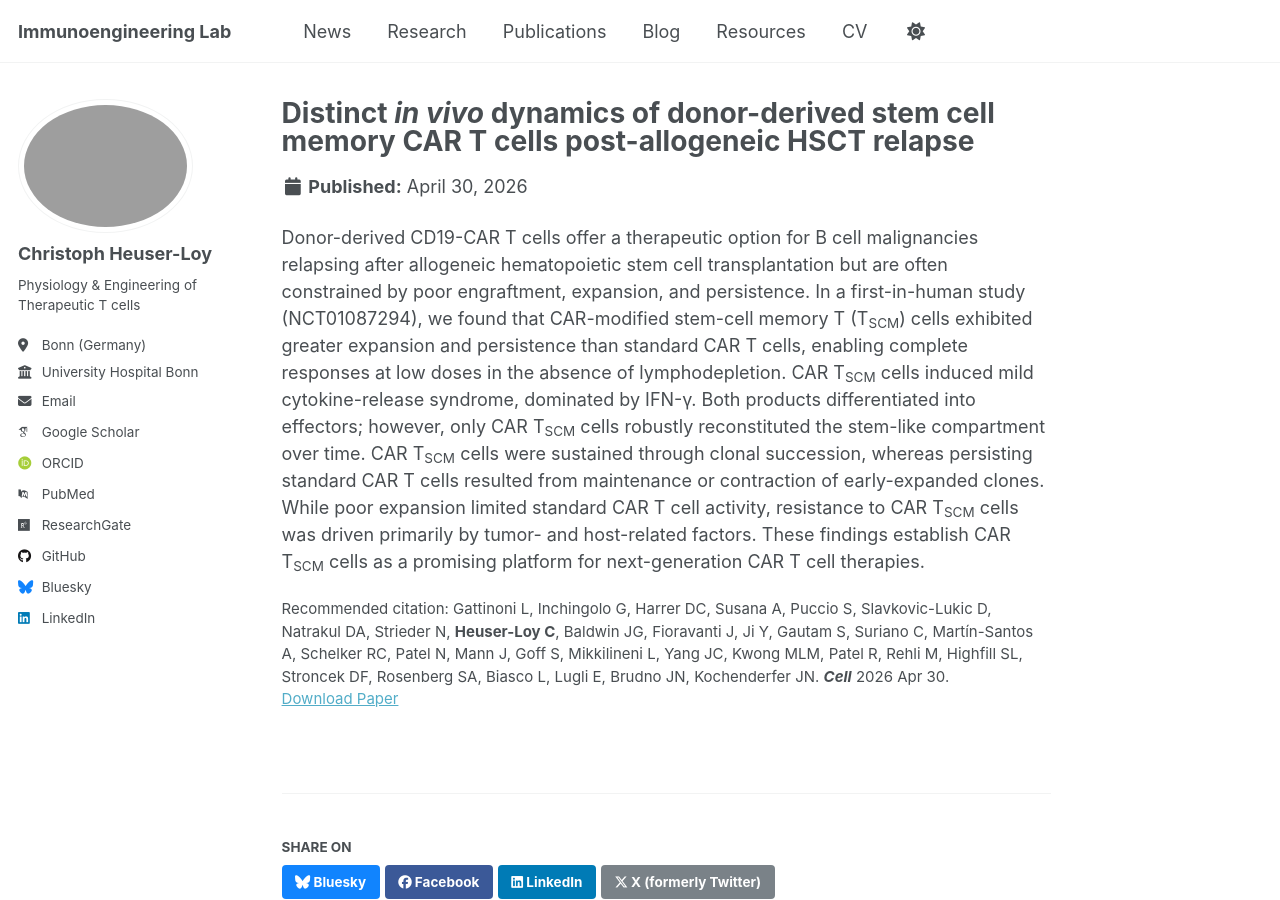
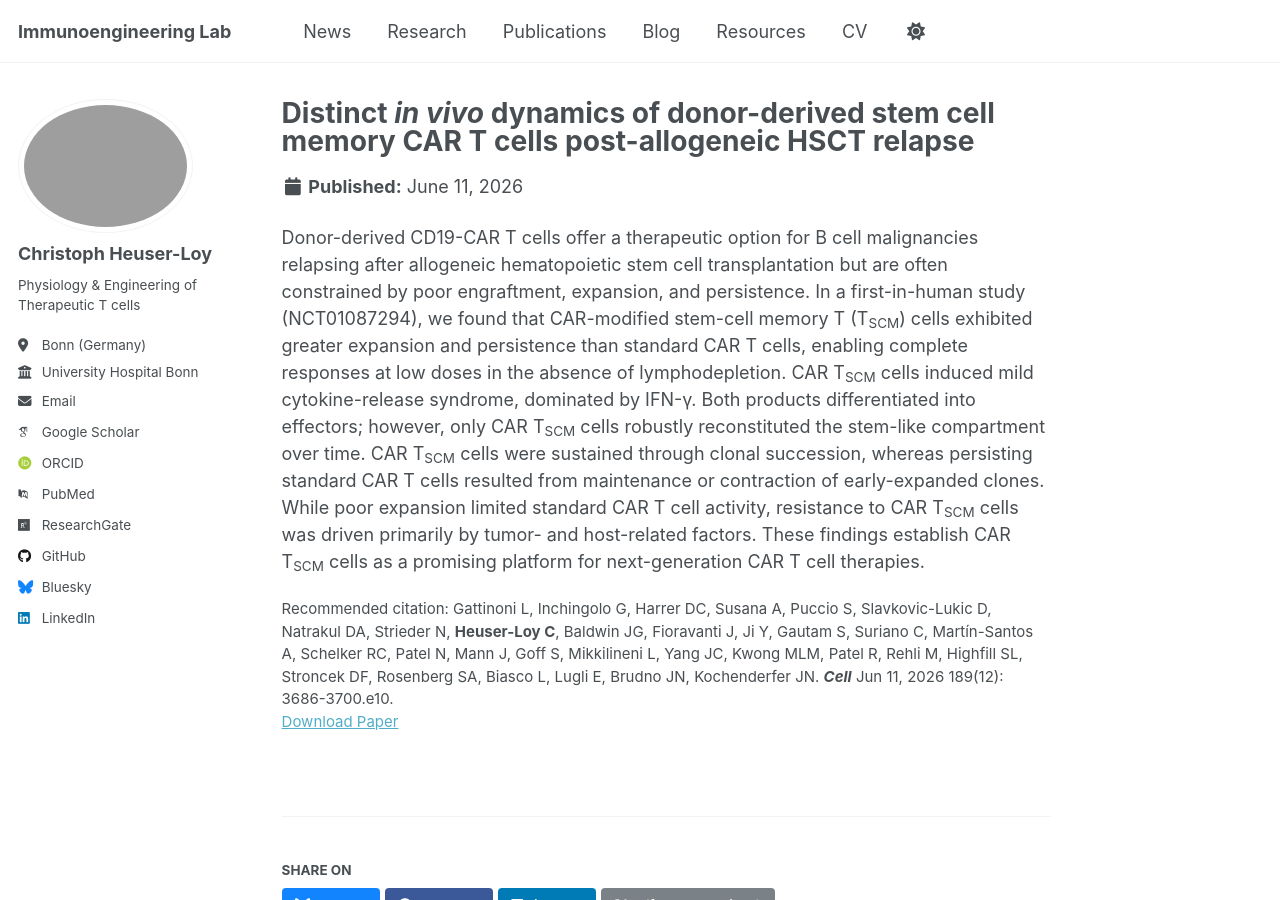
Before and after one commit to cheuserloy/cheuserloy.github.io, a Jekyll site: the page built from _publications/2026-06-11_TSCM-CAR_Cell.md, in a window 1280 px wide and 900 px high. Built offline with Jekyll 4.4.1, drawn with Linux system fonts in a browser that asks for light colours; some web fonts are replaced; a script that is not in the unit is left out.

Commit message:
Update publication details for TSCM-CAR Cell manuscript
Updated publication date and permalink for the manuscript. Revised citation to reflect the new publication date.

```diff
--- a/_publications/2026-04-30_TSCM-CAR_Cell.md
+++ b/_publications/2026-06-11_TSCM-CAR_Cell.md
@@ -2,11 +2,11 @@
 title: "Distinct <i>in vivo</i> dynamics of donor-derived stem cell memory CAR T cells post-allogeneic HSCT relapse"
 collection: publications
 category: manuscripts
-permalink: /publication/2026-04-30_TSCM-CAR_Cell
+permalink: /publication/2026-06-11_TSCM-CAR_Cell
 excerpt: ''
-date: 2026-04-30
+date: 2026-06-11
 paperurl: 'https://doi.org/10.1016/j.cell.2026.03.047'
-citation: 'Gattinoni L, Inchingolo G, Harrer DC, Susana A, Puccio S, Slavkovic-Lukic D, Natrakul DA, Strieder N, <b>Heuser-Loy C</b>, Baldwin JG, Fioravanti J, Ji Y, Gautam S, Suriano C, Martín-Santos A, Schelker RC, Patel N, Mann J, Goff S, Mikkilineni L, Yang JC, Kwong MLM, Patel R, Rehli M, Highfill SL, Stroncek DF, Rosenberg SA, Biasco L, Lugli E, Brudno JN, Kochenderfer JN. <b><i>Cell</i></b> 2026 Apr 30.'
+citation: 'Gattinoni L, Inchingolo G, Harrer DC, Susana A, Puccio S, Slavkovic-Lukic D, Natrakul DA, Strieder N, <b>Heuser-Loy C</b>, Baldwin JG, Fioravanti J, Ji Y, Gautam S, Suriano C, Martín-Santos A, Schelker RC, Patel N, Mann J, Goff S, Mikkilineni L, Yang JC, Kwong MLM, Patel R, Rehli M, Highfill SL, Stroncek DF, Rosenberg SA, Biasco L, Lugli E, Brudno JN, Kochenderfer JN. <b><i>Cell</i></b> Jun 11, 2026 189(12): 3686-3700.e10.'
 ---
 
 Donor-derived CD19-CAR T cells offer a therapeutic option for B cell malignancies relapsing after allogeneic hematopoietic stem cell transplantation but are often constrained by poor engraftment, expansion, and persistence. In a first-in-human study (NCT01087294), we found that CAR-modified stem-cell memory T (T<sub>SCM</sub>) cells exhibited greater expansion and persistence than standard CAR T cells, enabling complete responses at low doses in the absence of lymphodepletion. CAR T<sub>SCM</sub> cells induced mild cytokine-release syndrome, dominated by IFN-γ. Both products differentiated into effectors; however, only CAR T<sub>SCM</sub> cells robustly reconstituted the stem-like compartment over time. CAR T<sub>SCM</sub> cells were sustained through clonal succession, whereas persisting standard CAR T cells resulted from maintenance or contraction of early-expanded clones. While poor expansion limited standard CAR T cell activity, resistance to CAR T<sub>SCM</sub> cells was driven primarily by tumor- and host-related factors. These findings establish CAR T<sub>SCM</sub> cells as a promising platform for next-generation CAR T cell therapies.
```
